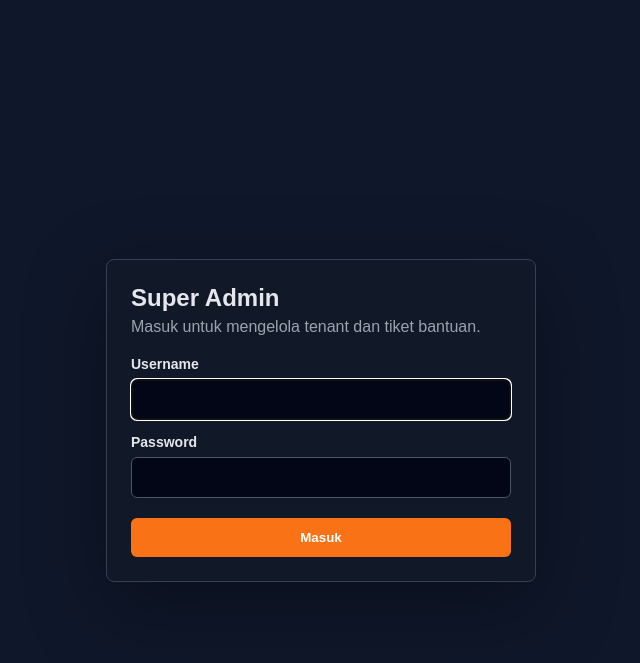
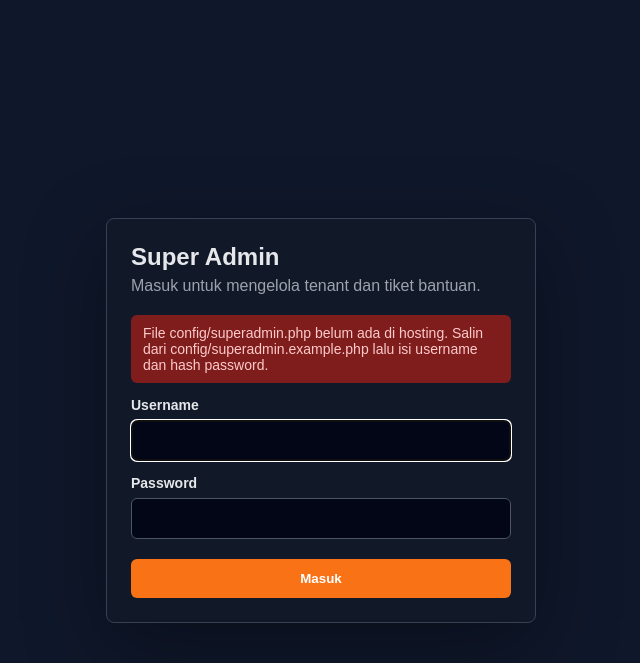
Before and after one commit to MaskMandot88/kasirrapi, a PHP site: page /superadmin/login.php in a window 1280 px wide. Shown: the top 663 px of the page, without its empty margins (319-959 px from the left). Run offline with PHP 8.4, Linux system fonts and the light colour scheme.

Commit message:
Improve superadmin login diagnostics

```diff
--- a/superadmin/_auth.php
+++ b/superadmin/_auth.php
@@ -1,11 +1,21 @@
 <?php
 // Proteksi akses khusus area Super Admin.
 
-session_start();
+$superadminSessionReady = session_status() === PHP_SESSION_ACTIVE;
+if (!$superadminSessionReady) {
+    $superadminSessionReady = @session_start();
+}
+if (!defined('SUPERADMIN_SESSION_READY')) {
+    define('SUPERADMIN_SESSION_READY', (bool)$superadminSessionReady);
+}
 
 $superadminConfigPath = __DIR__ . '/../config/superadmin.php';
-if (file_exists($superadminConfigPath)) {
+$superadminConfigLoaded = file_exists($superadminConfigPath);
+if ($superadminConfigLoaded) {
     require_once $superadminConfigPath;
+}
+if (!defined('SUPERADMIN_CONFIG_LOADED')) {
+    define('SUPERADMIN_CONFIG_LOADED', (bool)$superadminConfigLoaded);
 }
 
 if (!defined('SUPERADMIN_USERNAME')) {
@@ -39,13 +49,33 @@ if (!function_exists('superadmin_ip_allowed')) {
 
 if (!function_exists('superadmin_is_logged_in')) {
     function superadmin_is_logged_in() {
+        if (!SUPERADMIN_SESSION_READY) {
+            return false;
+        }
+
         return !empty($_SESSION['superadmin_logged_in'])
             && hash_equals((string)($_SESSION['superadmin_username'] ?? ''), (string)SUPERADMIN_USERNAME);
     }
 }
 
+if (!function_exists('superadmin_config_ready')) {
+    function superadmin_config_ready() {
+        $hashInfo = password_get_info((string)SUPERADMIN_PASSWORD_HASH);
+
+        return SUPERADMIN_CONFIG_LOADED
+            && trim((string)SUPERADMIN_USERNAME) !== ''
+            && trim((string)SUPERADMIN_PASSWORD_HASH) !== ''
+            && SUPERADMIN_PASSWORD_HASH !== 'ISI_HASH_PASSWORD_DI_SINI'
+            && !empty($hashInfo['algo']);
+    }
+}
+
 if (!function_exists('superadmin_csrf_token')) {
     function superadmin_csrf_token() {
+        if (!SUPERADMIN_SESSION_READY) {
+            return '';
+        }
+
         if (empty($_SESSION['superadmin_csrf_token'])) {
             $_SESSION['superadmin_csrf_token'] = bin2hex(random_bytes(32));
         }
@@ -56,13 +86,17 @@ if (!function_exists('superadmin_csrf_token')) {
 
 if (!function_exists('superadmin_csrf_valid')) {
     function superadmin_csrf_valid($token) {
+        if (!SUPERADMIN_SESSION_READY) {
+            return false;
+        }
+
         return hash_equals((string)($_SESSION['superadmin_csrf_token'] ?? ''), (string)$token);
     }
 }
 
 if (!function_exists('superadmin_verify_login')) {
     function superadmin_verify_login($username, $password) {
-        if (SUPERADMIN_USERNAME === '' || SUPERADMIN_PASSWORD_HASH === '') {
+        if (!SUPERADMIN_SESSION_READY || !superadmin_config_ready()) {
             return false;
         }
 
@@ -73,6 +107,11 @@ if (!function_exists('superadmin_verify_login')) {
 
 if (!function_exists('superadmin_require_login')) {
     function superadmin_require_login() {
+        if (!SUPERADMIN_SESSION_READY) {
+            http_response_code(500);
+            exit('Session server tidak bisa dimulai. Periksa konfigurasi session.save_path di hosting.');
+        }
+
         if (!superadmin_ip_allowed()) {
             http_response_code(403);
             exit('Akses ditolak.');
--- a/superadmin/login.php
+++ b/superadmin/login.php
@@ -4,6 +4,15 @@ require_once __DIR__ . '/_auth.php';
 if (!superadmin_ip_allowed()) {
     http_response_code(403);
     exit('Akses ditolak.');
+}
+
+$setupError = '';
+if (!SUPERADMIN_SESSION_READY) {
+    $setupError = 'Session server tidak bisa dimulai. Periksa session.save_path di hosting atau hubungi support hosting.';
+} elseif (!SUPERADMIN_CONFIG_LOADED) {
+    $setupError = 'File config/superadmin.php belum ada di hosting. Salin dari config/superadmin.example.php lalu isi username dan hash password.';
+} elseif (!superadmin_config_ready()) {
+    $setupError = 'Konfigurasi superadmin belum valid. Pastikan username terisi dan SUPERADMIN_PASSWORD_HASH berisi hash dari password_hash(), bukan password polos.';
 }
 
 if (superadmin_is_logged_in()) {
@@ -19,13 +28,16 @@ if ($requestMethod === 'POST') {
     $password = $_POST['password'] ?? '';
     $csrf = $_POST['csrf_token'] ?? '';
 
-    if (!superadmin_csrf_valid($csrf)) {
+    if ($setupError !== '') {
+        $error = $setupError;
+    } elseif (!superadmin_csrf_valid($csrf)) {
         $error = 'Sesi login tidak valid. Coba lagi.';
     } elseif (superadmin_verify_login($username, $password)) {
         session_regenerate_id(true);
         $_SESSION['superadmin_logged_in'] = true;
         $_SESSION['superadmin_username'] = SUPERADMIN_USERNAME;
         unset($_SESSION['superadmin_csrf_token']);
+        session_write_close();
         header('Location: index.php');
         exit;
     } else {
@@ -115,6 +127,10 @@ function superadmin_login_h($value) {
         <h1>Super Admin</h1>
         <p>Masuk untuk mengelola tenant dan tiket bantuan.</p>
 
+        <?php if ($setupError !== ''): ?>
+            <div class="error"><?= superadmin_login_h($setupError) ?></div>
+        <?php endif; ?>
+
         <?php if ($error !== ''): ?>
             <div class="error"><?= superadmin_login_h($error) ?></div>
         <?php endif; ?>
```
